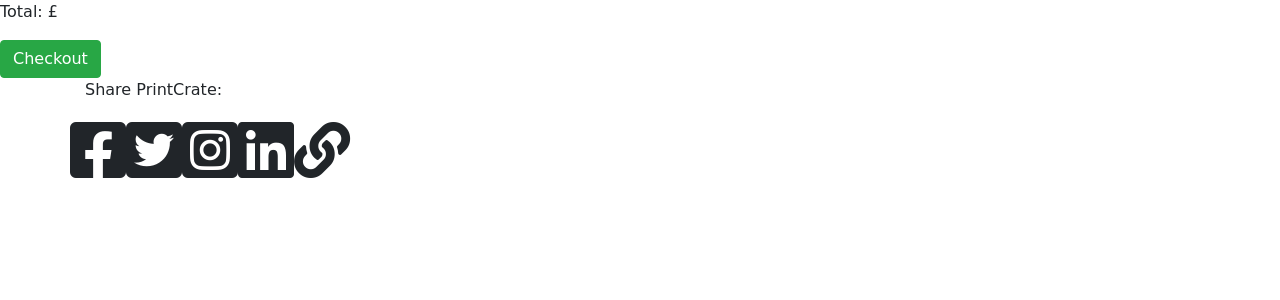
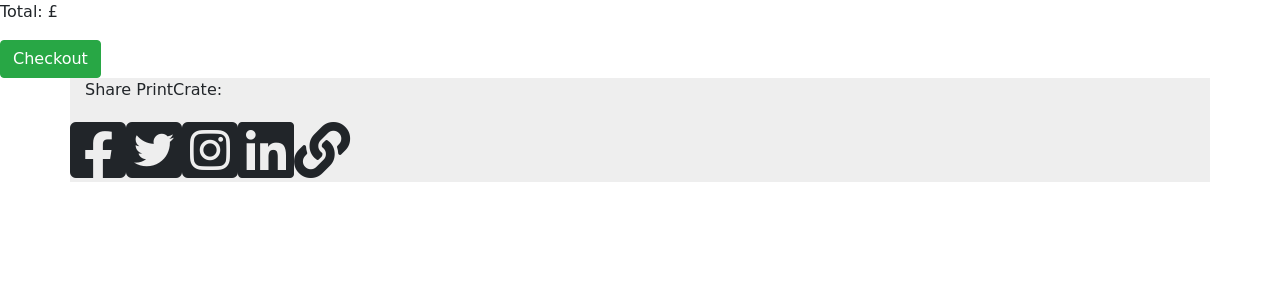
Before and after one commit to ElliotRedhead/PrintCrate, a Django app: page /cart/ in a window 1280 px wide. Shown: the part 72-372 px from the top of the page. Run offline with Django 3.2, Linux system fonts and the light colour scheme; some libraries are stand-ins or nearby versions; some web fonts are replaced.

Commit message:
Customised footer background colour.

```diff
--- a/static/css/custom.css
+++ b/static/css/custom.css
@@ -44,3 +44,7 @@ footer .fas {
   background-color: #86aa72;
   border-color: #000000;
 }
+
+footer {
+  background-color: #eeeeee;
+}
```
